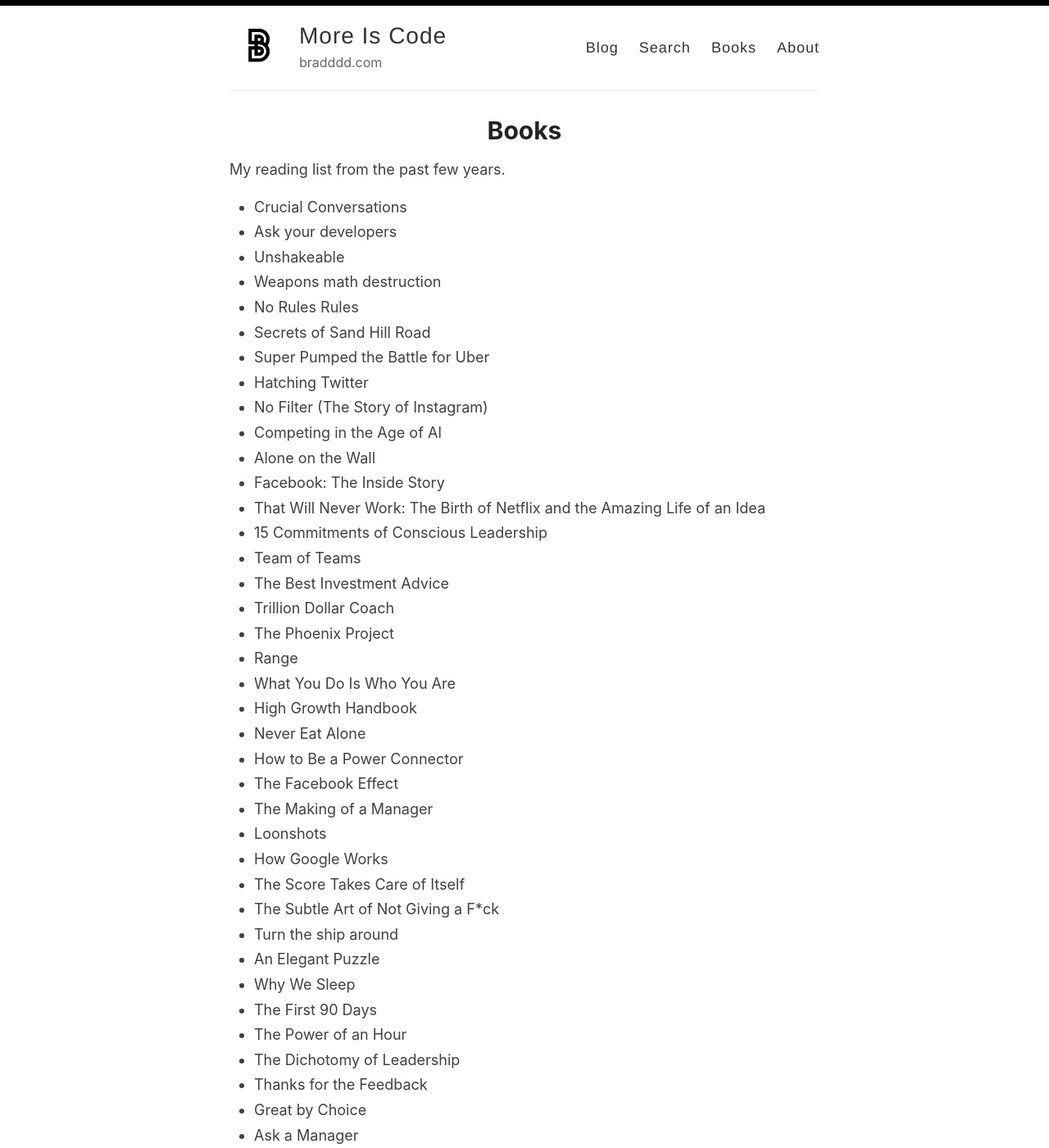
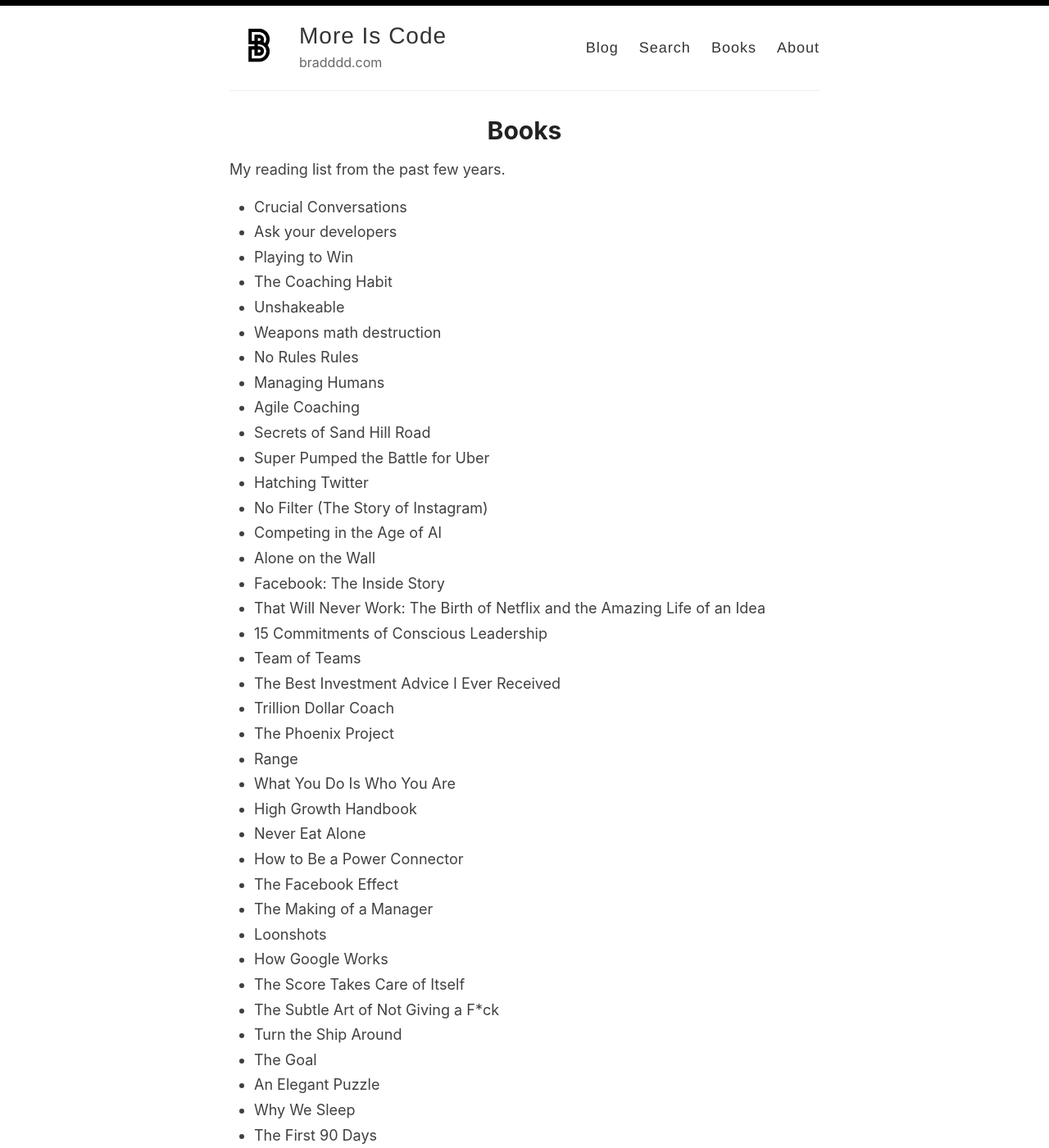
Before and after one commit to bradddd/bradddd.github.io, a Jekyll site: the page built from _pages/books.md, in a window 1280 px wide and 1400 px high. Shown: the whole window at 82% size. Built offline with Jekyll 4.4.1, drawn with Linux system fonts in a browser that asks for light colours; some of the changed text lies outside the part shown.

Commit message:
added some missing titles

```diff
--- a/_pages/books.md
+++ b/_pages/books.md
@@ -8,9 +8,13 @@
 
 - Crucial Conversations
 - Ask your developers
+- Playing to Win
+- The Coaching Habit
 - Unshakeable
 - Weapons math destruction
 - No Rules Rules
+- Managing Humans
+- Agile Coaching
 - Secrets of Sand Hill Road
 - Super Pumped the Battle for Uber
 - Hatching Twitter
@@ -21,7 +25,7 @@
 - That Will Never Work: The Birth of Netflix and the Amazing Life of an Idea
 - 15 Commitments of Conscious Leadership
 - Team of Teams
-- The Best Investment Advice
+- The Best Investment Advice I Ever Received
 - Trillion Dollar Coach
 - The  Phoenix Project
 - Range
@@ -35,7 +39,8 @@
 - How Google Works
 - The Score Takes Care of Itself
 - The Subtle Art of Not Giving a F*ck
-- Turn the ship around
+- Turn the Ship Around
+- The Goal
 - An Elegant Puzzle
 - Why We Sleep
 - The First 90 Days
@@ -76,6 +83,7 @@
 - The Millionaire Next Door
 - Kitchen Confidential
 - Culture Code
+- The Snowball
 - Making Great Choices
 - I will teach you to be rich
 - The Effective Engineer
```
Also changed, not shown: other parts of _pages/books.md (+2 -0 lines).
